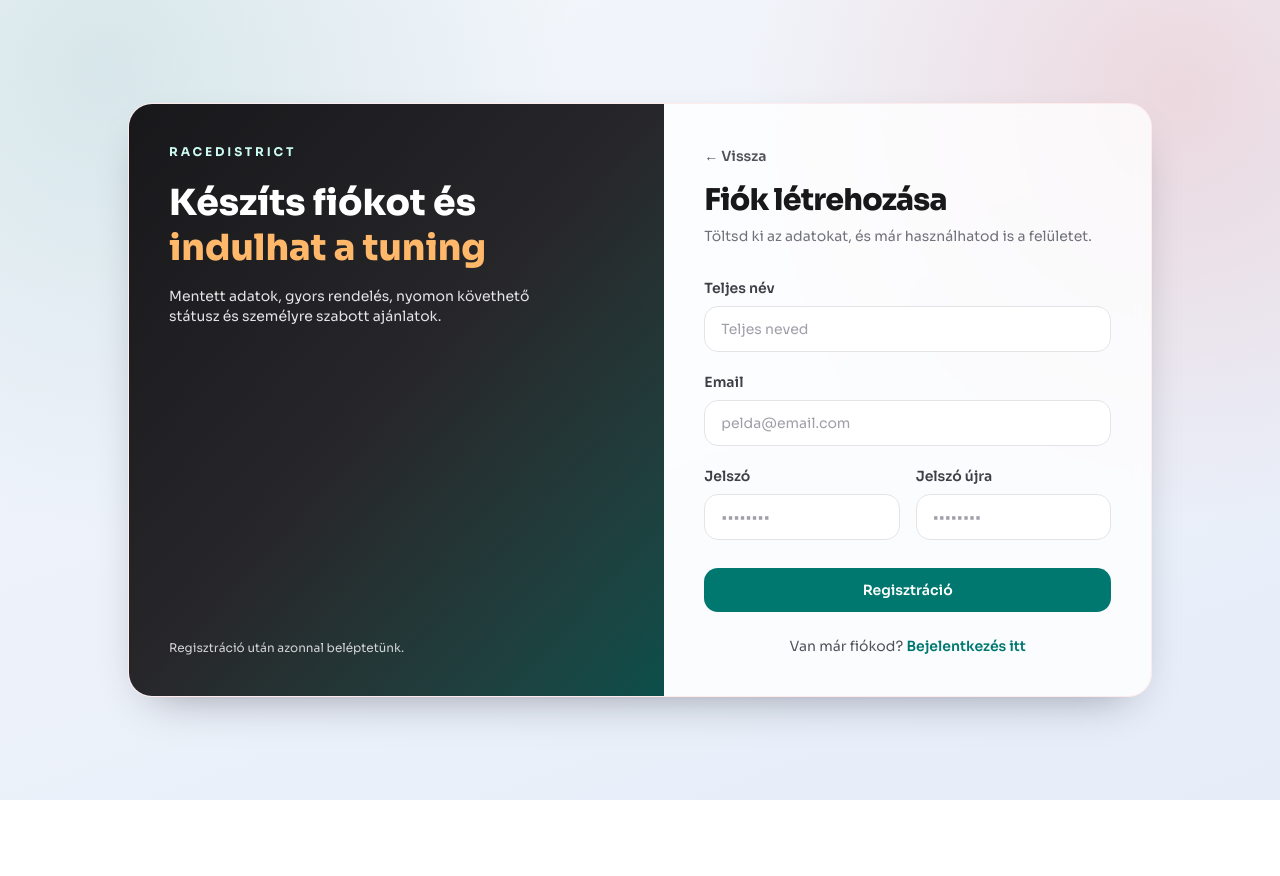
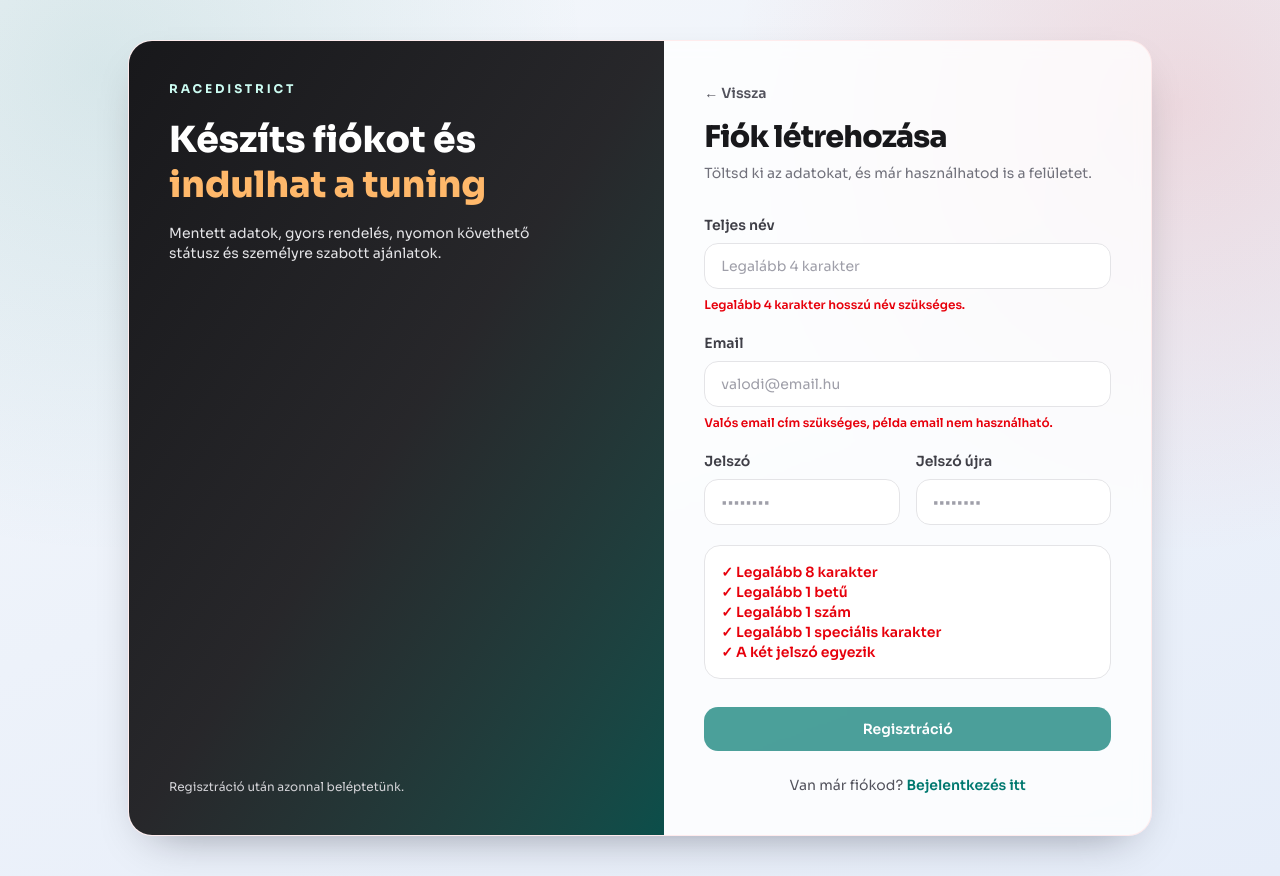
Before and after one commit to FarkasBotond/AutoTuning, a Vue app in the folder frontend/: page /register in a window 1280 px wide. Before the commit the page ends 800 px from the top, so only its background shows below. Built offline with nearby package versions, Linux system fonts and the light colour scheme; what @formkit/vue would draw is missing.

Commit message:
fix: add live registration validation feedback

```diff
--- a/frontend/src/pages/register.vue
+++ b/frontend/src/pages/register.vue
@@ -1,5 +1,5 @@
 <script setup>
-import { ref } from 'vue'
+import { computed, ref } from 'vue'
 import { useRouter } from 'vue-router'
 import { useAuthStore } from '@/stores/authStore'
 
@@ -16,30 +16,27 @@ const formData = ref({
 const isLoading = ref(false)
 const error = ref(null)
 
+const nameValid = computed(() => formData.value.name.trim().length >= 4)
+const emailValid = computed(() => {
+  const email = formData.value.email.trim().toLowerCase()
+  return /^[^\s@]+@[^\s@]+\.[^\s@]+$/.test(email) && !email.endsWith('@example.com') && !email.endsWith('@example.hu') && !email.endsWith('@test.com')
+})
+const passwordHasLength = computed(() => formData.value.password.length >= 8)
+const passwordHasLetter = computed(() => /[A-Za-zÁÉÍÓÖŐÚÜŰáéíóöőúüű]/.test(formData.value.password))
+const passwordHasNumber = computed(() => /\d/.test(formData.value.password))
+const passwordHasSpecial = computed(() => /[^A-Za-zÁÉÍÓÖŐÚÜŰáéíóöőúüű0-9]/.test(formData.value.password))
+const passwordsMatch = computed(() => formData.value.password && formData.value.password === formData.value.password_confirmation)
+const formValid = computed(() => nameValid.value && emailValid.value && passwordHasLength.value && passwordHasLetter.value && passwordHasNumber.value && passwordHasSpecial.value && passwordsMatch.value)
+
 const goBack = () => {
-  if (window.history.length > 1) {
-    router.back()
-    return
-  }
-
   router.push('/')
 }
 
 const handleRegister = async () => {
   error.value = null
 
-  if (
-    !formData.value.name ||
-    !formData.value.email ||
-    !formData.value.password ||
-    !formData.value.password_confirmation
-  ) {
-    error.value = 'Kérjük az összes mezőt töltse ki!'
-    return
-  }
-
-  if (formData.value.password !== formData.value.password_confirmation) {
-    error.value = 'A jelszavak nem egyeznek'
+  if (!formValid.value) {
+    error.value = 'Javítsd a pirossal jelölt regisztrációs feltételeket.'
     return
   }
 
@@ -53,8 +50,8 @@ const handleRegister = async () => {
         'Accept': 'application/json'
       },
       body: JSON.stringify({
-        name: formData.value.name,
-        email: formData.value.email,
+        name: formData.value.name.trim(),
+        email: formData.value.email.trim(),
         password: formData.value.password,
         password_confirmation: formData.value.password_confirmation
       })
@@ -63,7 +60,6 @@ const handleRegister = async () => {
     const data = await response.json()
 
     if (response.ok) {
-
       const loginSuccess = await authStore.login(
         formData.value.email,
         formData.value.password
@@ -93,71 +89,52 @@ const handleRegister = async () => {
 <template>
   <div class="flex min-h-screen items-center justify-center px-4 py-10 md:px-6">
     <div class="glass-panel grid w-full max-w-5xl overflow-hidden lg:grid-cols-[1.1fr_1fr]">
-      <aside
-        class="hidden bg-gradient-to-br from-zinc-900 via-zinc-800 to-teal-900 p-10 text-white lg:flex lg:flex-col lg:justify-between">
+      <aside class="hidden bg-gradient-to-br from-zinc-900 via-zinc-800 to-teal-900 p-10 text-white lg:flex lg:flex-col lg:justify-between">
         <div>
           <p class="text-xs font-bold uppercase tracking-[0.24em] text-teal-100">RaceDistrict</p>
-          <h2 class="mt-5 text-4xl font-extrabold leading-tight">Készíts fiókot és
-            <span class="text-orange-300">indulhat a tuning</span>
-          </h2>
-          <p class="mt-4 max-w-sm text-sm text-zinc-200">
-            Mentett adatok, gyors rendelés, nyomon követhető státusz és személyre szabott ajánlatok.
-          </p>
+          <h2 class="mt-5 text-4xl font-extrabold leading-tight">Készíts fiókot és <span class="text-orange-300">indulhat a tuning</span></h2>
+          <p class="mt-4 max-w-sm text-sm text-zinc-200">Mentett adatok, gyors rendelés, nyomon követhető státusz és személyre szabott ajánlatok.</p>
         </div>
         <p class="text-xs text-zinc-300">Regisztráció után azonnal beléptetünk.</p>
       </aside>
 
       <section class="p-6 sm:p-8 lg:p-10">
-        <button type="button" class="mb-4 text-sm font-semibold text-zinc-600 transition-colors hover:text-zinc-900"
-          @click="goBack">
-          ← Vissza
-        </button>
+        <button type="button" class="mb-4 text-sm font-semibold text-zinc-600 transition-colors hover:text-zinc-900" @click="goBack">← Vissza</button>
         <h1 class="text-3xl font-extrabold tracking-tight text-zinc-900">Fiók létrehozása</h1>
         <p class="mt-2 text-sm text-zinc-500">Töltsd ki az adatokat, és már használhatod is a felületet.</p>
 
         <form @submit.prevent="handleRegister" class="mt-8 flex flex-col gap-5">
-          <div v-if="error"
-            class="rounded-xl border border-red-200 bg-red-50 px-4 py-3 text-sm font-medium text-red-700">
-            {{ error }}
-          </div>
+          <div v-if="error" class="rounded-xl border border-red-200 bg-red-50 px-4 py-3 text-sm font-medium text-red-700">{{ error }}</div>
 
           <div class="flex flex-col gap-2">
             <label for="name" class="text-sm font-semibold text-zinc-700">Teljes név</label>
-            <input id="name" v-model="formData.name" type="text" placeholder="Teljes neved" required
-              :disabled="isLoading" class="brand-input" />
+            <input id="name" v-model="formData.name" type="text" placeholder="Legalább 4 karakter" required :disabled="isLoading" class="brand-input" />
+            <p class="text-xs font-semibold" :class="nameValid ? 'text-green-600' : 'text-red-600'">Legalább 4 karakter hosszú név szükséges.</p>
           </div>
 
           <div class="flex flex-col gap-2">
             <label for="email" class="text-sm font-semibold text-zinc-700">Email</label>
-            <input id="email" v-model="formData.email" type="email" placeholder="pelda@email.com" required
-              :disabled="isLoading" class="brand-input" />
+            <input id="email" v-model="formData.email" type="email" placeholder="valodi@email.hu" required :disabled="isLoading" class="brand-input" />
+            <p class="text-xs font-semibold" :class="emailValid ? 'text-green-600' : 'text-red-600'">Valós email cím szükséges, példa email nem használható.</p>
           </div>
 
           <div class="grid grid-cols-1 gap-4 sm:grid-cols-2">
-            <div class="flex flex-col gap-2">
-              <label for="password" class="text-sm font-semibold text-zinc-700">Jelszó</label>
-              <input id="password" v-model="formData.password" type="password" placeholder="••••••••" required
-                :disabled="isLoading" class="brand-input" />
-            </div>
-
-            <div class="flex flex-col gap-2">
-              <label for="password_confirmation" class="text-sm font-semibold text-zinc-700">Jelszó újra</label>
-              <input id="password_confirmation" v-model="formData.password_confirmation" type="password"
-                placeholder="••••••••" required :disabled="isLoading" class="brand-input" />
-            </div>
+            <div class="flex flex-col gap-2"><label for="password" class="text-sm font-semibold text-zinc-700">Jelszó</label><input id="password" v-model="formData.password" type="password" placeholder="••••••••" required :disabled="isLoading" class="brand-input" /></div>
+            <div class="flex flex-col gap-2"><label for="password_confirmation" class="text-sm font-semibold text-zinc-700">Jelszó újra</label><input id="password_confirmation" v-model="formData.password_confirmation" type="password" placeholder="••••••••" required :disabled="isLoading" class="brand-input" /></div>
           </div>
 
-          <button type="submit" :disabled="isLoading"
-            class="btn-primary mt-2 w-full disabled:cursor-not-allowed disabled:opacity-70">
-            {{ isLoading ? 'Fiók létrehozása...' : 'Regisztráció' }}
-          </button>
+          <div class="rounded-2xl border border-zinc-200 bg-white p-4 text-sm font-semibold">
+            <p :class="passwordHasLength ? 'text-green-600' : 'text-red-600'">✓ Legalább 8 karakter</p>
+            <p :class="passwordHasLetter ? 'text-green-600' : 'text-red-600'">✓ Legalább 1 betű</p>
+            <p :class="passwordHasNumber ? 'text-green-600' : 'text-red-600'">✓ Legalább 1 szám</p>
+            <p :class="passwordHasSpecial ? 'text-green-600' : 'text-red-600'">✓ Legalább 1 speciális karakter</p>
+            <p :class="passwordsMatch ? 'text-green-600' : 'text-red-600'">✓ A két jelszó egyezik</p>
+          </div>
+
+          <button type="submit" :disabled="isLoading || !formValid" class="btn-primary mt-2 w-full disabled:cursor-not-allowed disabled:opacity-70">{{ isLoading ? 'Fiók létrehozása...' : 'Regisztráció' }}</button>
         </form>
 
-        <div class="mt-6 text-center text-sm text-zinc-600">
-          Van már fiókod?
-          <router-link to="/login"
-            class="font-semibold text-teal-700 transition-colors hover:text-teal-800">Bejelentkezés itt</router-link>
-        </div>
+        <div class="mt-6 text-center text-sm text-zinc-600">Van már fiókod? <router-link to="/login" class="font-semibold text-teal-700 transition-colors hover:text-teal-800">Bejelentkezés itt</router-link></div>
       </section>
     </div>
   </div>
```
